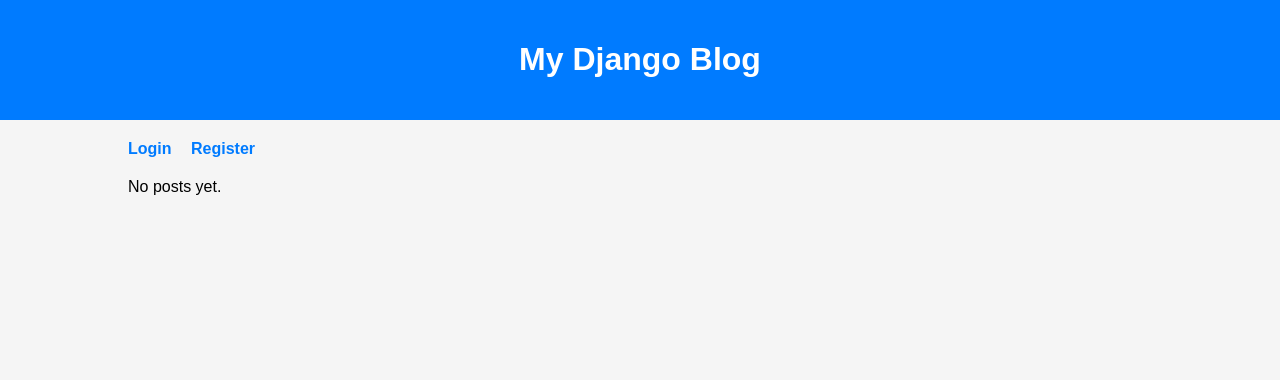
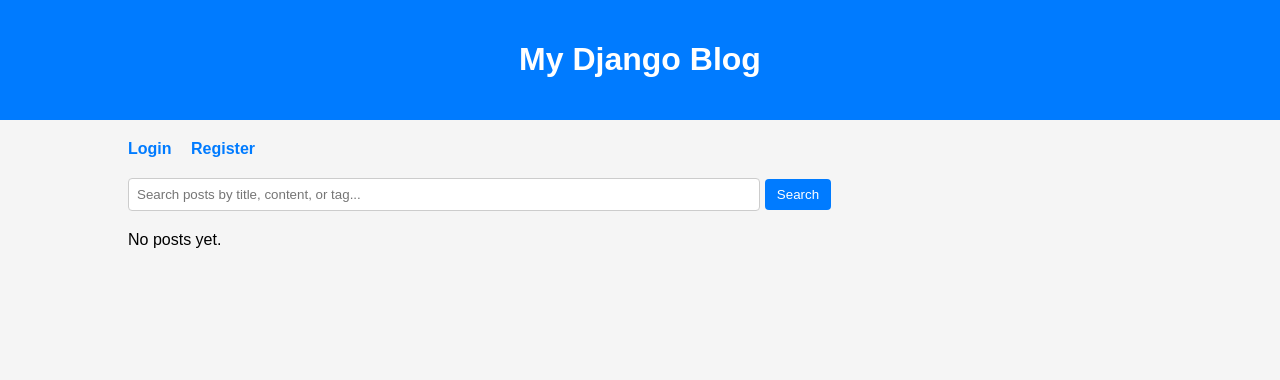
Before and after one commit to 3bdoo11/Alx_DjangoLearnLab, a Django app: page / in a window 1280 px wide. Shown: the top 380 px of the page. Run offline with Django 5.2, Linux system fonts and the light colour scheme; data that the repository does not hold is empty; parts of the project's set-up code (start-up, migrations or seed data) failed here and were passed over.

Commit message:
feat: add tagging and search functionality to blog posts

```diff
--- a/django_blog/blog/forms.py
+++ b/django_blog/blog/forms.py
@@ -1,10 +1,14 @@
 from django import forms
 from .models import Post, Comment
+from taggit.forms import TagWidget  # <-- import TagWidget from django-taggit
 
 class PostForm(forms.ModelForm):
     class Meta:
         model = Post
-        fields = ['title', 'content']
+        fields = ['title', 'content', 'tags']  # <-- add tags field
+        widgets = {
+            'tags': TagWidget(attrs={'placeholder': 'Add tags separated by commas'}),  # nice input for tags
+        }
 
 class CommentForm(forms.ModelForm):
     class Meta:
--- a/django_blog/blog/models.py
+++ b/django_blog/blog/models.py
@@ -1,6 +1,7 @@
 from django.db import models
 from django.contrib.auth.models import User
 from django.utils import timezone
+from taggit.managers import TaggableManager  # <-- for tagging
 
 class Post(models.Model):
     title = models.CharField(max_length=200)
@@ -8,6 +9,8 @@ class Post(models.Model):
     author = models.ForeignKey(User, on_delete=models.CASCADE)
     created_at = models.DateTimeField(default=timezone.now)
     updated_at = models.DateTimeField(auto_now=True)
+
+    tags = TaggableManager()  # <-- add tagging support
 
     def __str__(self):
         return self.title
--- a/django_blog/blog/templates/blog/home.html
+++ b/django_blog/blog/templates/blog/home.html
@@ -20,6 +20,38 @@
             width: 80%;
             margin: 20px auto;
         }
+        .top-links {
+            margin-bottom: 20px;
+        }
+        .top-links a {
+            margin-right: 15px;
+            text-decoration: none;
+            color: #007bff;
+            font-weight: bold;
+        }
+        .top-links a:hover {
+            text-decoration: underline;
+        }
+        .search-bar {
+            margin-bottom: 20px;
+        }
+        .search-bar input[type="text"] {
+            padding: 8px;
+            width: 60%;
+            border-radius: 4px;
+            border: 1px solid #ccc;
+        }
+        .search-bar input[type="submit"] {
+            padding: 8px 12px;
+            border-radius: 4px;
+            border: none;
+            background-color: #007bff;
+            color: white;
+            cursor: pointer;
+        }
+        .search-bar input[type="submit"]:hover {
+            background-color: #0056b3;
+        }
         .post {
             background-color: white;
             padding: 15px 20px;
@@ -37,24 +69,24 @@
             font-size: 0.9em;
             color: #555;
         }
+        .post .tags {
+            margin-top: 10px;
+        }
+        .post .tags a {
+            margin-right: 5px;
+            text-decoration: none;
+            color: #007bff;
+            font-size: 0.85em;
+        }
+        .post .tags a:hover {
+            text-decoration: underline;
+        }
         .post a {
             margin-right: 10px;
             text-decoration: none;
             color: #007bff;
         }
         .post a:hover {
-            text-decoration: underline;
-        }
-        .top-links {
-            margin-bottom: 20px;
-        }
-        .top-links a {
-            margin-right: 15px;
-            text-decoration: none;
-            color: #007bff;
-            font-weight: bold;
-        }
-        .top-links a:hover {
             text-decoration: underline;
         }
     </style>
@@ -77,6 +109,14 @@
             {% endif %}
         </div>
 
+        <!-- Search bar -->
+        <div class="search-bar">
+            <form method="GET" action="{% url 'post_search' %}">
+                <input type="text" name="q" placeholder="Search posts by title, content, or tag..." value="{{ request.GET.q }}">
+                <input type="submit" value="Search">
+            </form>
+        </div>
+
         {% for post in posts %}
             <div class="post">
                 <h2>{{ post.title }}</h2>
@@ -84,6 +124,15 @@
                 <p class="meta">
                     Author: {{ post.author.username }} | Created: {{ post.created_at|date:"M d, Y H:i" }}
                 </p>
+                <!-- Display tags -->
+                {% if post.tags.all %}
+                    <div class="tags">
+                        Tags:
+                        {% for tag in post.tags.all %}
+                            <a href="{% url 'posts_by_tag' tag.slug %}">{{ tag.name }}</a>
+                        {% endfor %}
+                    </div>
+                {% endif %}
                 {% if user == post.author %}
                     <a href="{% url 'post_update' post.pk %}">Edit</a>
                     <a href="{% url 'post_delete' post.pk %}">Delete</a>
--- a/django_blog/blog/urls.py
+++ b/django_blog/blog/urls.py
@@ -3,20 +3,25 @@ from . import views
 from django.contrib.auth import views as auth_views
 
 urlpatterns = [
-    # Home & Authentication
+    # Home & auth
     path('', views.PostListView.as_view(), name='home'),
     path('login/', auth_views.LoginView.as_view(template_name='blog/login.html'), name='login'),
+    path('logout/', auth_views.LogoutView.as_view(template_name='blog/logout.html'), name='logout'),
     path('register/', views.register, name='register'),
     path('profile/', views.profile, name='profile'),
 
-    # Blog Post CRUD
+    # Post CRUD
+    path('post/new/', views.PostCreateView.as_view(), name='post_create'),
     path('post/<int:pk>/', views.PostDetailView.as_view(), name='post_detail'),
-    path('post/new/', views.PostCreateView.as_view(), name='post_create'),
     path('post/<int:pk>/update/', views.PostUpdateView.as_view(), name='post_update'),
     path('post/<int:pk>/delete/', views.PostDeleteView.as_view(), name='post_delete'),
 
-    # Comment CRUD (fixed path)
-    path('post/<int:pk>/comments/new/', views.CommentCreateView.as_view(), name='comment_create'),
+    # Comment CRUD
+    path('post/<int:post_pk>/comments/new/', views.CommentCreateView.as_view(), name='comment_create'),
     path('comment/<int:pk>/update/', views.CommentUpdateView.as_view(), name='comment_update'),
     path('comment/<int:pk>/delete/', views.CommentDeleteView.as_view(), name='comment_delete'),
+
+    # Search & Tags
+    path('search/', views.SearchResultsView.as_view(), name='post_search'),
+    path('tags/<slug:tag_slug>/', views.PostsByTagListView.as_view(), name='posts_by_tag'),
 ]
--- a/django_blog/blog/views.py
+++ b/django_blog/blog/views.py
@@ -6,7 +6,7 @@ from django.urls import reverse_lazy
 from django.views.generic import ListView, DetailView, CreateView, UpdateView, DeleteView
 from .models import Post, Comment
 from .forms import PostForm, CommentForm
-
+from django.db.models import Q
 # -------------------------
 # User registration & profile (FBVs)
 # -------------------------
@@ -110,3 +110,25 @@ class CommentDeleteView(LoginRequiredMixin, UserPassesTestMixin, DeleteView):
 
     def get_success_url(self):
         return reverse_lazy('post_detail', kwargs={'pk': self.object.post.pk})
+class SearchResultsView(ListView):
+    model = Post
+    template_name = 'blog/search_results.html'
+    context_object_name = 'posts'
+
+    def get_queryset(self):
+        query = self.request.GET.get('q')
+        return Post.objects.filter(
+            Q(title__icontains=query) |
+            Q(content__icontains=query) |
+            Q(tags__name__icontains=query)
+        ).distinct()
+
+
+class PostsByTagListView(ListView):
+    model = Post
+    template_name = 'blog/posts_by_tag.html'
+    context_object_name = 'posts'
+
+    def get_queryset(self):
+        tag_slug = self.kwargs.get('tag_slug')
+        return Post.objects.filter(tags__slug=tag_slug)
--- a/django_blog/django_blog/settings.py
+++ b/django_blog/django_blog/settings.py
@@ -33,6 +33,7 @@ INSTALLED_APPS = [
     'rest_framework',
     'rest_framework.authtoken',
     'blog',
+    'taggit',
 ]
 
 MIDDLEWARE = [
```
Also changed, not shown: django_blog/blog/templates/blog/posts_by_tag.html (added, +11 -0 lines), django_blog/blog/templates/blog/search_results.html (added, +11 -0 lines), django_blog/blog/migrations/0003_post_tags_comment.py (added).
